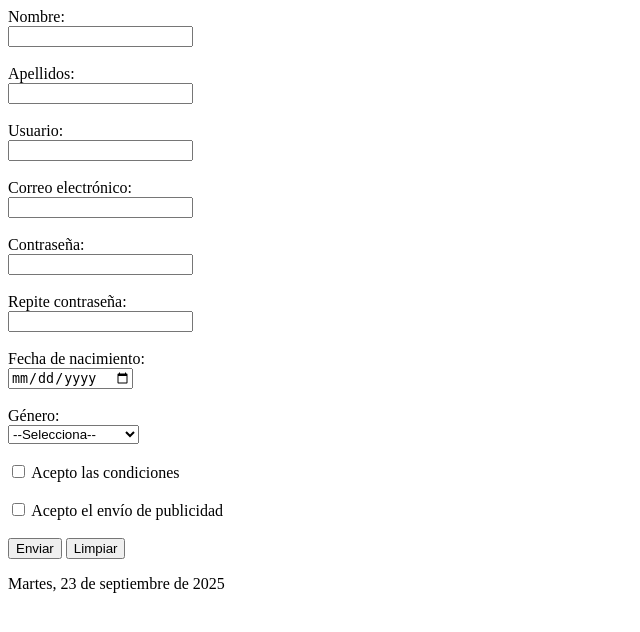
After one commit to fardatxo/DWES, a PHP site: page /registro.php in a window 1280 px wide. The commit adds this page. Shown: the top 632 px of the page, without its empty margins (0-640 px from the left). Run offline with PHP 8.4, Linux system fonts and the light colour scheme.

Commit message:
FORMULARIO

```diff
--- a/ENTORNO SERVIDOR/htdocs/footer.inc.php
+++ b/ENTORNO SERVIDOR/htdocs/footer.inc.php
@@ -46,6 +46,6 @@ $mes = ['January' => 'enero','February' => 'febrero','March' => 'marzo','April'
 <footer>
 
     <p>
-        <?php echo ''.$dia[date('l')].','.date('d').'  de '.$mes[date('F')].' de '.date('Y'); ?>
+        <?php echo ''.$dia[date('l')].', '.date('d').'  de '.$mes[date('F')].' de '.date('Y'); ?>
     </p>
 </footer>
--- /dev/null
+++ b/ENTORNO SERVIDOR/htdocs/registro.php
@@ -0,0 +1,220 @@
+<!DOCTYPE html>
+<html lang="es">
+<head>
+  <meta charset="UTF-8" />
+  <meta name="viewport" content="width=device-width, initial-scale=1.0"/>
+  <title>REGISTRO</title>
+</head>
+<body>
+
+<?php
+if (isset($_GET['exito']) && $_GET['exito'] == '1') {
+    echo "<p style='color:green; font-weight:bold;'>✅ Registro completado correctamente.</p>";
+    // Mostrar vacío
+    ?>
+    <form action="" method="post">
+      <label for="nombre">Nombre:</label><br>
+      <input type="text" id="nombre" name="nombre" required><br><br>
+
+      <label for="apellidos">Apellidos:</label><br>
+      <input type="text" id="apellidos" name="apellidos" required><br><br>
+
+      <label for="usuario">Usuario:</label><br>
+      <input type="text" id="usuario" name="usuario" required><br><br>
+
+      <label for="email">Correo electrónico:</label><br>
+      <input type="email" id="email" name="email" required><br><br>
+
+      <label for="contraseña">Contraseña:</label><br>
+      <input type="password" id="contraseña" name="contraseña" required><br><br>
+
+      <label for="contraseña2">Repite contraseña:</label><br>
+      <input type="password" id="contraseña2" name="contraseña2" required><br><br>
+
+      <label for="dia">Fecha de nacimiento:</label><br>
+      <input type="date" name="dia" id="dia" required><br><br>
+
+      <label for="genero">Género:</label><br>
+      <select name="genero" id="genero" required>
+        <option value="">--Selecciona--</option>
+        <option value="Mujer">Mujer</option>
+        <option value="Hombre">Hombre</option>
+        <option value="No decir">Prefiero no decirlo</option>
+      </select><br><br>
+
+      <input type="checkbox" name="condiciones" id="condiciones">
+      <label for="condiciones">Acepto las condiciones</label><br><br>
+
+      <input type="checkbox" name="publicidad" id="publicidad">
+      <label for="publicidad">Acepto el envío de publicidad</label><br><br>
+
+      <button type="submit">Enviar</button>
+      <button type="reset">Limpiar</button>
+    </form>
+    <?php
+    include_footer();
+    exit;
+}
+
+if ($_SERVER["REQUEST_METHOD"] == "POST") {
+
+    // Recogemos los datos del formulario
+    $nombre = $_POST["nombre"] ?? "";
+    $apellidos = $_POST["apellidos"] ?? "";
+    $usuario = $_POST["usuario"] ?? "";
+    $email = $_POST["email"] ?? "";
+    $contraseña = $_POST["contraseña"] ?? "";
+    $contraseña2 = $_POST["contraseña2"] ?? "";
+    $dia = $_POST["dia"] ?? "";
+    $genero = $_POST["genero"] ?? "";
+    $condiciones = $_POST["condiciones"] ?? "";
+
+    // Variables para mensajes de error
+    $error_nombre = "";
+    $error_apellidos = "";
+    $error_usuario = "";
+    $error_email = "";
+    $error_contraseña = "";
+    $error_dia = "";
+    $error_genero = "";
+    $error_condiciones = "";
+
+
+    $todo_correcto = true;
+    // Validamos uno por uno: si está vacío o es inválido → vaciamos + error
+
+    if ($nombre == "") {
+        $nombre = "";
+        $error_nombre = "El nombre es obligatorio.";
+        $todo_correcto = false;
+    }
+
+    if ($apellidos == "") {
+        $apellidos = "";
+        $error_apellidos = "Los apellidos son obligatorios.";
+        $todo_correcto = false;
+    }
+
+    if ($usuario == "") {
+        $usuario = "";
+        $error_usuario = "El usuario es obligatorio.";
+        $todo_correcto = false;
+    }
+
+    if ($email == "" || !filter_var($email, FILTER_VALIDATE_EMAIL)) {
+        $email = ""; // Vaciamos si está vacío o es inválido
+        $error_email = "El email no es válido.";
+        $todo_correcto = false;
+    }
+
+    if ($contraseña == "" || $contraseña2 == "") {
+        $contraseña = "";
+        $contraseña2 = "";
+        $error_contraseña = "La contraseña es obligatoria.";
+        $todo_correcto = false;
+    } elseif ($contraseña != $contraseña2) {
+        $contraseña = "";
+        $contraseña2 = "";
+        $error_contraseña = "Las contraseñas no coinciden.";
+        $todo_correcto = false;
+    }
+
+    if ($dia == "") {
+        $dia = "";
+        $error_dia = "La fecha de nacimiento es obligatoria.";
+        $todo_correcto = false;
+    }
+
+    if ($genero == "") {
+        $genero = "";
+        $error_genero = "Debes seleccionar un género.";
+        $todo_correcto = false;
+    }
+
+    if ($condiciones == "") {
+        $condiciones = "";
+        $error_condiciones = "Debes aceptar las condiciones.";
+        $todo_correcto = false;
+    }
+
+    if ($todo_correcto) {
+        header("Location: registro.php?exito=1");
+        exit;
+    }
+}
+?>
+
+<?php if (!isset($todo_correcto) || !$todo_correcto): ?>
+
+
+    <form action="" method="post">
+
+      <label for="nombre">Nombre:</label><br>
+      <input type="text" id="nombre" name="nombre" value="<?php if (isset($nombre)) { echo $nombre; } ?>" required><br>
+      <?php if (isset($error_nombre) && $error_nombre != "") { ?>
+          <p style="color:red; margin: 5px 0 15px 0;"><?php echo $error_nombre; ?></p>
+      <?php } else { echo "<br>"; } ?>
+
+      <label for="apellidos">Apellidos:</label><br>
+      <input type="text" id="apellidos" name="apellidos" value="<?php if (isset($apellidos)) { echo $apellidos; } ?>" required><br>
+      <?php if (isset($error_apellidos) && $error_apellidos != "") { ?>
+          <p style="color:red; margin: 5px 0 15px 0;"><?php echo $error_apellidos; ?></p>
+      <?php } else { echo "<br>"; } ?>
+
+      <label for="usuario">Usuario:</label><br>
+      <input type="text" id="usuario" name="usuario" value="<?php if (isset($usuario)) { echo $usuario; } ?>" required><br>
+      <?php if (isset($error_usuario) && $error_usuario != "") { ?>
+          <p style="color:red; margin: 5px 0 15px 0;"><?php echo $error_usuario; ?></p>
+      <?php } else { echo "<br>"; } ?>
+
+      <label for="email">Correo electrónico:</label><br>
+      <input type="email" id="email" name="email" value="<?php if (isset($email)) { echo $email; } ?>" required><br>
+      <?php if (isset($error_email) && $error_email != "") { ?>
+          <p style="color:red; margin: 5px 0 15px 0;"><?php echo $error_email; ?></p>
+      <?php } else { echo "<br>"; } ?>
+
+      <label for="contraseña">Contraseña:</label><br>
+      <input type="password" id="contraseña" name="contraseña" value="<?php if (isset($contraseña)) { echo $contraseña; } ?>" required><br>
+      <?php if (isset($error_contraseña) && $error_contraseña != "") { ?>
+          <p style="color:red; margin: 5px 0 15px 0;"><?php echo $error_contraseña; ?></p>
+      <?php } else { echo "<br>"; } ?>
+
+      <label for="contraseña2">Repite contraseña:</label><br>
+      <input type="password" id="contraseña2" name="contraseña2" value="<?php if (isset($contraseña2)) { echo $contraseña2; } ?>" required><br><br>
+
+      <label for="dia">Fecha de nacimiento:</label><br>
+      <input type="date" name="dia" id="dia" value="<?php if (isset($dia)) { echo $dia; } ?>" required><br>
+      <?php if (isset($error_dia) && $error_dia != "") { ?>
+          <p style="color:red; margin: 5px 0 15px 0;"><?php echo $error_dia; ?></p>
+      <?php } else { echo "<br>"; } ?>
+
+      <label for="genero">Género:</label><br>
+      <select name="genero" id="genero" required>
+        <option value="">--Selecciona--</option>
+        <option value="Mujer" <?php if (isset($genero) && $genero == "Mujer") echo "selected"; ?>>Mujer</option>
+        <option value="Hombre" <?php if (isset($genero) && $genero == "Hombre") echo "selected"; ?>>Hombre</option>
+        <option value="No decir" <?php if (isset($genero) && $genero == "No decir") echo "selected"; ?>>Prefiero no decirlo</option>
+      </select><br>
+      <?php if (isset($error_genero) && $error_genero != "") { ?>
+          <p style="color:red; margin: 5px 0 15px 0;"><?php echo $error_genero; ?></p>
+      <?php } else { echo "<br>"; } ?>
+
+      <input type="checkbox" name="condiciones" id="condiciones" <?php if (isset($condiciones) && $condiciones != "") echo "checked"; ?>>
+      <label for="condiciones">Acepto las condiciones</label><br>
+      <?php if (isset($error_condiciones) && $error_condiciones != "") { ?>
+          <p style="color:red; margin: 5px 0 15px 0;"><?php echo $error_condiciones; ?></p>
+      <?php } else { echo "<br>"; } ?>
+
+      <input type="checkbox" name="publicidad" id="publicidad">
+      <label for="publicidad">Acepto el envío de publicidad</label><br><br>
+
+      <button type="submit">Enviar</button>
+      <button type="reset">Limpiar</button>
+    </form>
+
+<?php endif; ?>
+
+<?php include 'footer.inc.php'; ?>
+
+</body>
+</html>
```
Also changed, not shown: ENTORNO SERVIDOR/htdocs/consulta.php (added, +20 -0 lines), ENTORNO SERVIDOR/htdocs/principal.php (+10 -1 lines).
